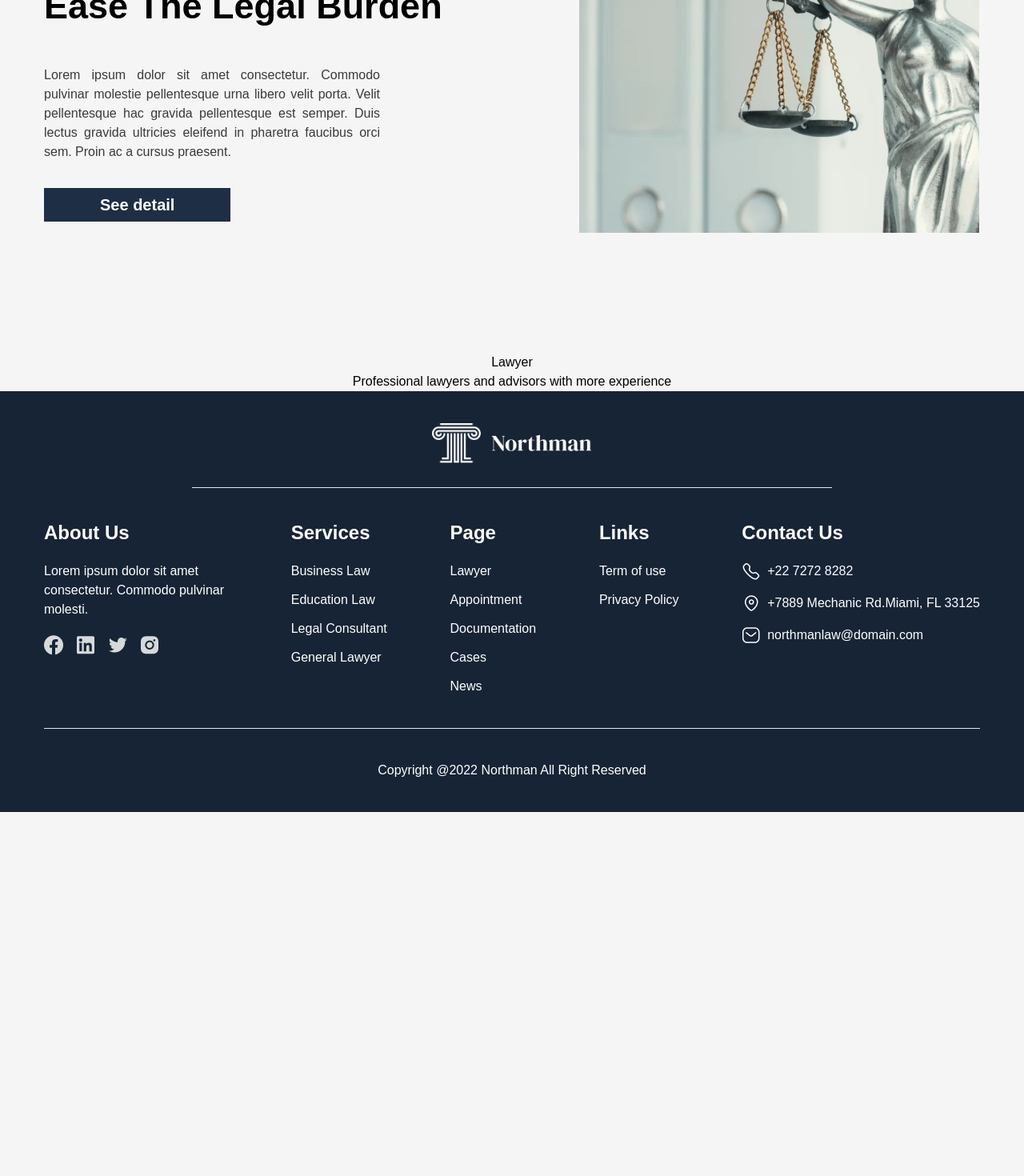
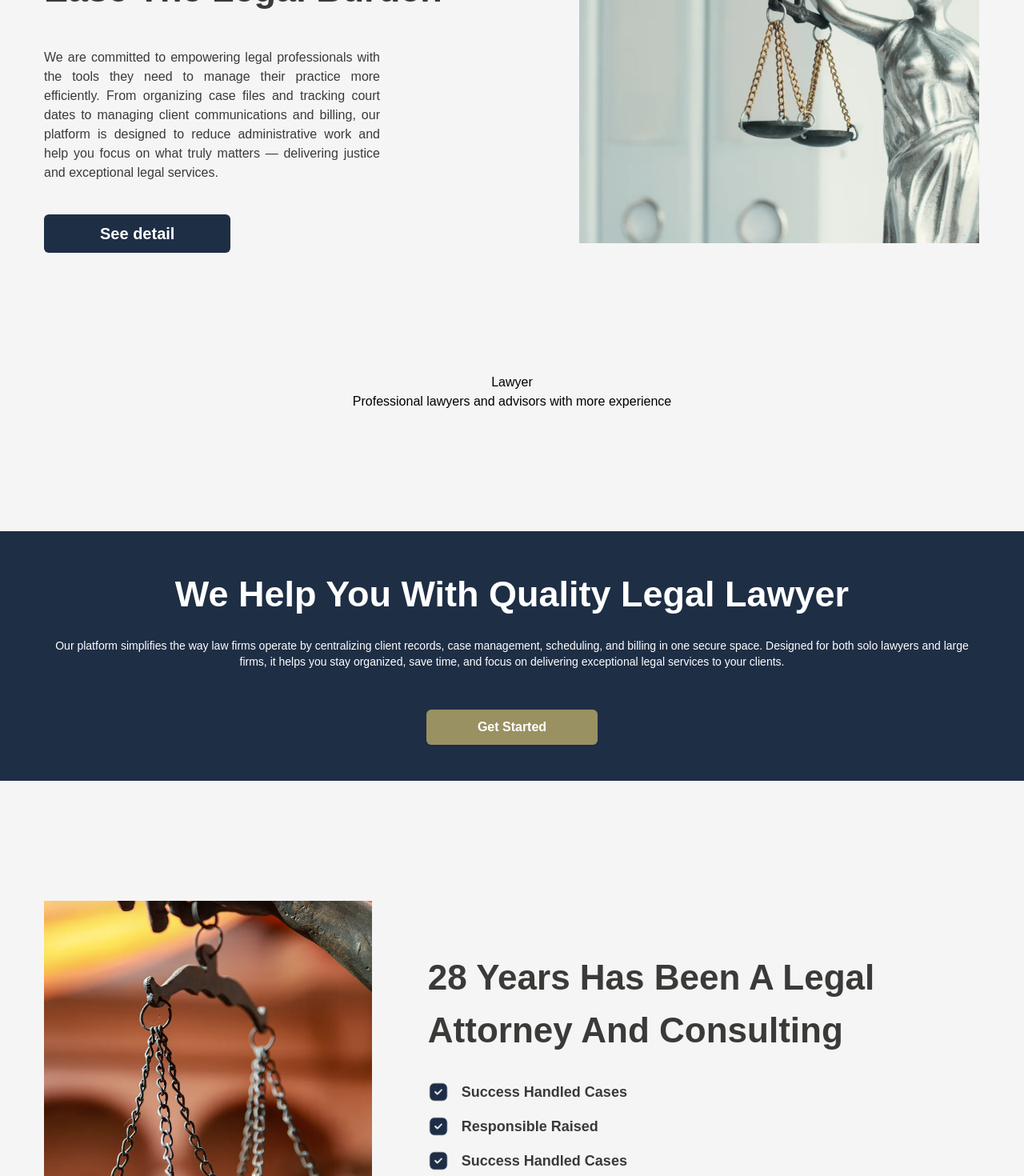
Before and after one commit to Mohsin-Hashmi/Law-Firm-Management-System, a Next.js app in the folder client/: page / in a window 1280 px wide. Shown: the part 1330-2800 px from the top of the page at 80% size. Before the commit the page ends 2345 px from the top, so only its background shows below. Built offline with nearby package versions, Linux system fonts and the light colour scheme; no server answers.

Commit message:
develop two section in home page

```diff
--- a/client/src/app/page.tsx
+++ b/client/src/app/page.tsx
@@ -8,6 +8,8 @@ import partner02 from "../../public/images/miguxianLogo.webp";
 import partner03 from "../../public/images/jeninaylnLogo.webp";
 import partner04 from "../../public/images/superanzoLogo.webp";
 import maskGroup from "../../public/images/maskGroup.webp";
+import maskGroup2 from "../../public/images/formImage.webp";
+import tickSquare from "../../public/images/tickSquare.webp";
 export default function Home() {
   return (
     <>
@@ -33,7 +35,7 @@ export default function Home() {
           <hr className=" pb-[60px] w-[400px] block" />
           <Link
             href=""
-            className="bg-[#9A9162] py-[10px] px-[65px] text-white font-semibold text-xl"
+            className="bg-[#9A9162] py-[10px] px-[65px] text-white font-semibold text-xl rounded-md"
           >
             Get Started
           </Link>
@@ -64,22 +66,24 @@ export default function Home() {
         <div className="container">
           <div className="flex gap-x-[69px] items-center">
             <div className="max-w-[600px]">
-              <p className="font-bold mb-[30px]">About Us</p>
-              <h2 className="text-[45px] font-bold mb-[40px]">
+              <p className="font-bold mb-[30px] text-[#3A3A38]">About Us</p>
+              <h2 className="text-[45px] font-bold mb-[40px] text-[#3A3A38]">
                 Helping To Overcome And Ease The Legal Burden
               </h2>
               <div className="max-w-[420px]">
-                <p className="text-[#3A3A38] text-justify mb-[40px]">
-                  Lorem ipsum dolor sit amet consectetur. Commodo pulvinar
-                  molestie pellentesque urna libero velit porta. Velit
-                  pellentesque hac gravida pellentesque est semper. Duis lectus
-                  gravida ultricies eleifend in pharetra faucibus orci sem.
-                  Proin ac a cursus praesent.{" "}
+                <p className="text-[#3A3A38] text-justify mb-[40px] ">
+                  We are committed to empowering legal professionals with the
+                  tools they need to manage their practice more efficiently.
+                  From organizing case files and tracking court dates to
+                  managing client communications and billing, our platform is
+                  designed to reduce administrative work and help you focus on
+                  what truly matters — delivering justice and exceptional legal
+                  services.
                 </p>
               </div>
               <Link
                 href=""
-                className="bg-[#1E2E45] py-[10px] px-[70px] text-[#FFFFFFFF] text-xl font-semibold"
+                className="bg-[#1E2E45] py-[10px] px-[70px] text-[#FFFFFFFF] text-xl font-semibold rounded-md inline-block"
               >
                 See detail
               </Link>
@@ -99,6 +103,81 @@ export default function Home() {
           </div>
         </div>
       </section>
+
+      {/* Quality legal lawyer */}
+      <section className="bg-[#1E2E45] my-[150px]">
+        <div className="container">
+          <div className="text-center py-[45px]  text-[#FFFFFF]">
+            <h2 className="text-[45px] font-bold">
+              We Help You With Quality Legal Lawyer
+            </h2>
+            <p className="text-sm mt-[20px]">
+              Our platform simplifies the way law firms operate by centralizing
+              client records, case management, scheduling, and billing in one
+              secure space. Designed for both solo lawyers and large firms, it
+              helps you stay organized, save time, and focus on delivering
+              exceptional legal services to your clients.
+            </p>
+            <Link
+              href=""
+              className="py-[10px] px-[64px] bg-[#9A9162] mt-[50px] inline-block rounded-md font-semibold"
+            >
+              Get Started
+            </Link>
+          </div>
+        </div>
+      </section>
+      {/* Our experinces */}
+      <section className="pb-[150px]">
+        <div className="container">
+          <div className="flex items-center gap-x-[70px] justify-between">
+            <Image
+              className="max-w-[500px] max-h-[460px] "
+              src={maskGroup2}
+              alt="mask group 2"
+            />
+            <div className="">
+              <h3 className="text-[44px] font-semibold text-[#3A3A38]">
+                28 Years Has Been A Legal Attorney And Consulting
+              </h3>
+              <div className=" text-lg font-semibold text-[#3A3A38] mt-[30px]">
+                <span className="flex items-center gap-x-4 mb-[15px]">
+                  <Image
+                    className="w-[26px] h-[26px]"
+                    src={tickSquare}
+                    alt="tick square"
+                  />
+                  <p>Success Handled Cases</p>
+                </span>
+                <span className="flex items-center gap-x-4 mb-[15px]">
+                  <Image
+                    className="w-[26px] h-[26px]"
+                    src={tickSquare}
+                    alt="tick square"
+                  />
+                  <p>Responsible Raised</p>
+                </span>
+                <span className="flex items-center gap-x-4 mb-[15px]">
+                  <Image
+                    className="w-[26px] h-[26px]"
+                    src={tickSquare}
+                    alt="tick square"
+                  />
+                  <p>Success Handled Cases</p>
+                </span>
+                <span className="flex items-center gap-x-4 mb-[15px]">
+                  <Image
+                    className="w-[26px] h-[26px]"
+                    src={tickSquare}
+                    alt="tick square"
+                  />
+                  <p>Responsible Raised</p>
+                </span>
+              </div>
+            </div>
+          </div>
+        </div>
+      </section>
       <Footer />
     </>
   );
```
Also changed, not shown: client/public/images/tickSquare.webp (added).
